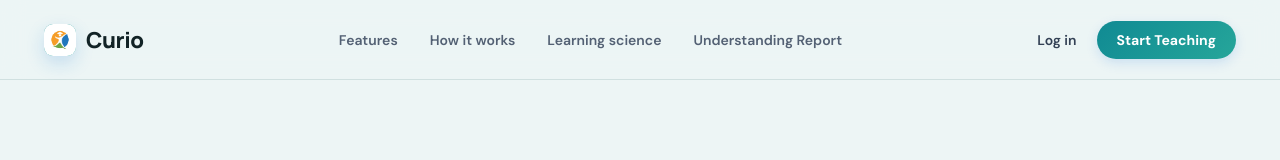
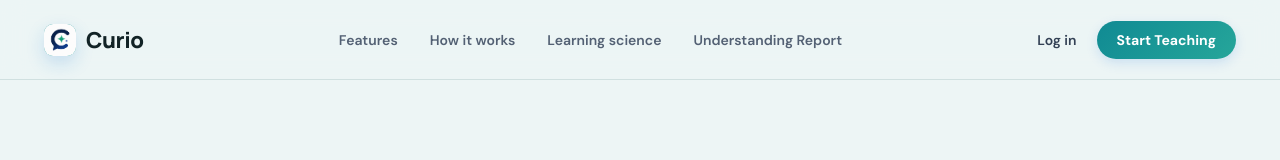
Before and after one commit to Nimalan07/curio-ai, a React (Vite) app in the folder frontend/: page / in a window 1280 px wide. Shown: the top 160 px of the page. Built offline with nearby package versions, Linux system fonts and the light colour scheme; no server answers.

Commit message:
style: replace logo1.jpeg with logo1.png

```diff
--- a/frontend/index.html
+++ b/frontend/index.html
@@ -2,7 +2,7 @@
 <html lang="en">
   <head>
     <meta charset="UTF-8" />
-    <link rel="icon" type="image/jpeg" href="/logo1.jpeg" />
+    <link rel="icon" type="image/png" href="/logo1.png" />
     <meta name="viewport" content="width=device-width, initial-scale=1.0" />
     <title>Curio — Learn by Explaining</title>
   </head>
--- a/frontend/src/components/Navbar.jsx
+++ b/frontend/src/components/Navbar.jsx
@@ -15,7 +15,7 @@ function Navbar({
       <div className="navbar-container">
         <button className="brand" onClick={onHome}>
           <div className="brand-logo-container" style={{ overflow: "hidden", display: "flex", alignItems: "center", justifyContent: "center" }}>
-            <img src="/logo1.jpeg" alt="Curio Logo" style={{ width: "100%", height: "100%", objectFit: "cover" }} />
+            <img src="/logo1.png" alt="Curio Logo" style={{ width: "100%", height: "100%", objectFit: "cover" }} />
           </div>
           <span className="brand-text">Curio</span>
         </button>
--- a/frontend/src/pages/Home.jsx
+++ b/frontend/src/pages/Home.jsx
@@ -434,7 +434,7 @@ function Home({ onStart, user, onLogout, onDashboard }) {
           <div className="footer-brand-side">
             <div className="brand">
               <div className="brand-logo-container" style={{ overflow: "hidden", display: "flex", alignItems: "center", justifyContent: "center" }}>
-                <img src="/logo1.jpeg" alt="Curio Logo" style={{ width: "100%", height: "100%", objectFit: "cover" }} />
+                <img src="/logo1.png" alt="Curio Logo" style={{ width: "100%", height: "100%", objectFit: "cover" }} />
               </div>
               <span className="brand-text">Curio</span>
             </div>
--- a/frontend/src/pages/Login.jsx
+++ b/frontend/src/pages/Login.jsx
@@ -69,7 +69,7 @@ export default function Login({ onSuccess, onBack }) {
           onClick={onBack}
         >
           <div className="curio-logo" style={{ overflow: "hidden", display: "flex", alignItems: "center", justifyContent: "center" }}>
-            <img src="/logo1.jpeg" alt="Curio Logo" style={{ width: "100%", height: "100%", objectFit: "cover" }} />
+            <img src="/logo1.png" alt="Curio Logo" style={{ width: "100%", height: "100%", objectFit: "cover" }} />
           </div>
           <span>Curio</span>
         </div>
```
Also changed, not shown: frontend/public/logo1.jpeg (deleted), frontend/public/logo1.png (added).
